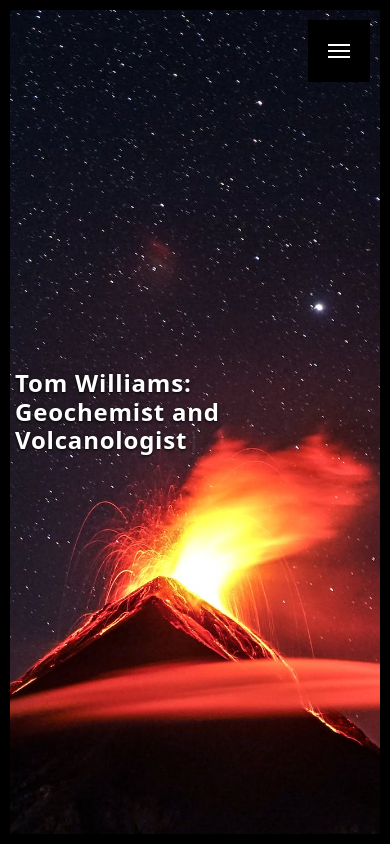
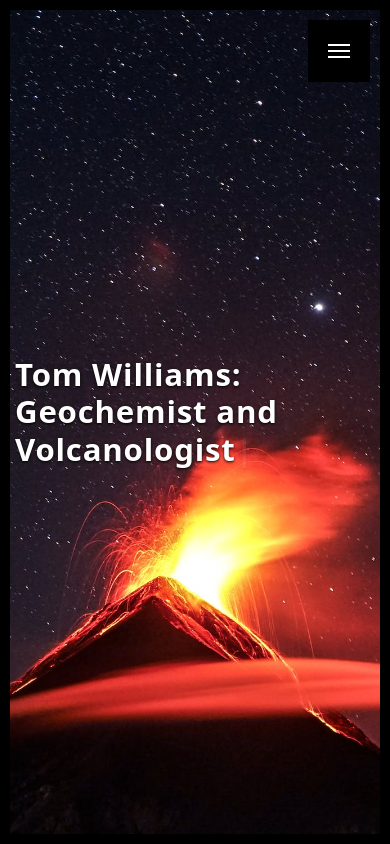
Before and after one commit to TomWilliamsBrown/TomWilliamsBrown.github.io, an Eleventy site: page src/index.html in a window 390 px wide. Built offline with nearby package versions, Linux system fonts and the light colour scheme; Eleventy itself is replaced by a stand-in of ours; files that its build step writes are made by us from their sources.

Commit message:
Resize hero text for mobile

```diff
--- a/src/css/styles.css
+++ b/src/css/styles.css
@@ -176,7 +176,7 @@ blockquote small, blockquote .small { color: black; font-weight: normal; font-si
 .hero-full-container h1 {
   font-family: system-ui, -apple-system, BlinkMacSystemFont, 'Segoe UI', Roboto, Oxygen, Ubuntu, Cantarell, 'Open Sans', 'Helvetica Neue', sans-serif;
   font-weight: 900;
-  font-size: clamp(1.5rem, 5vw, 8vh);
+  font-size: clamp(1.5rem, 8vw, 8vh);
   line-height: 1.2;
   overflow-wrap: break-word;
 }
```
Also changed, not shown: 2 other files.
